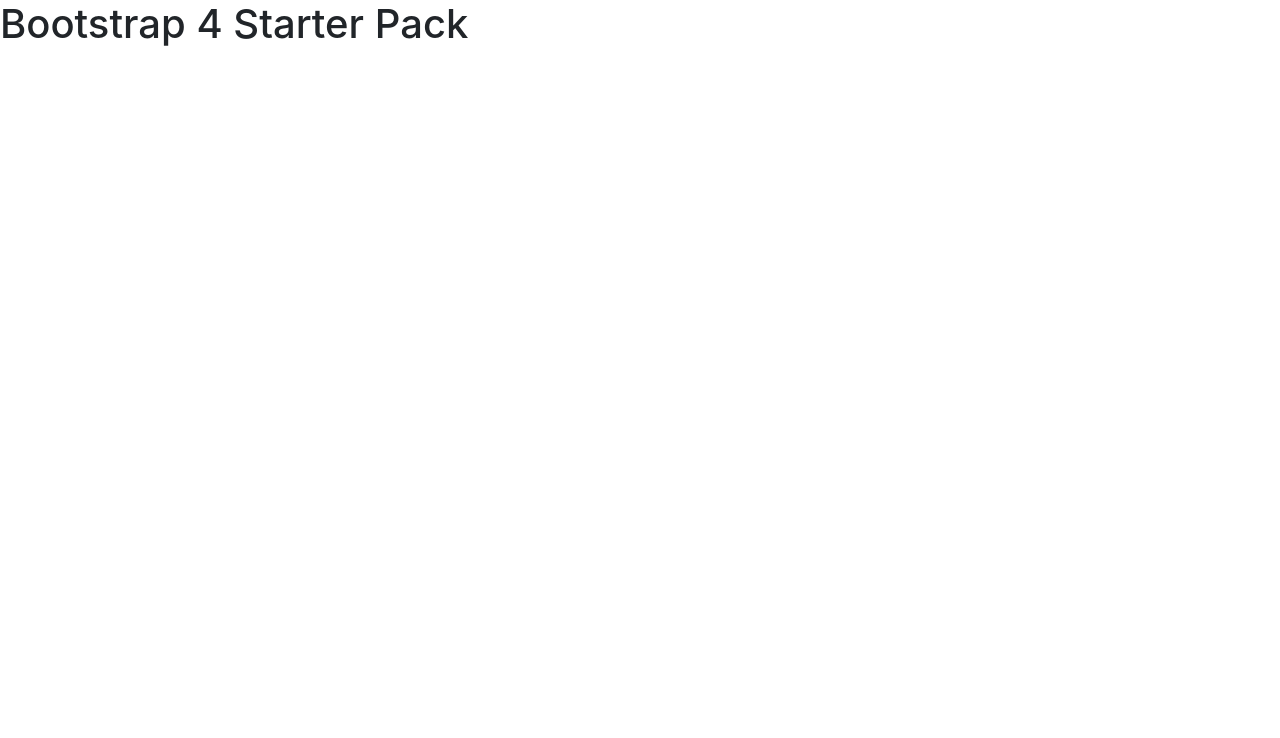
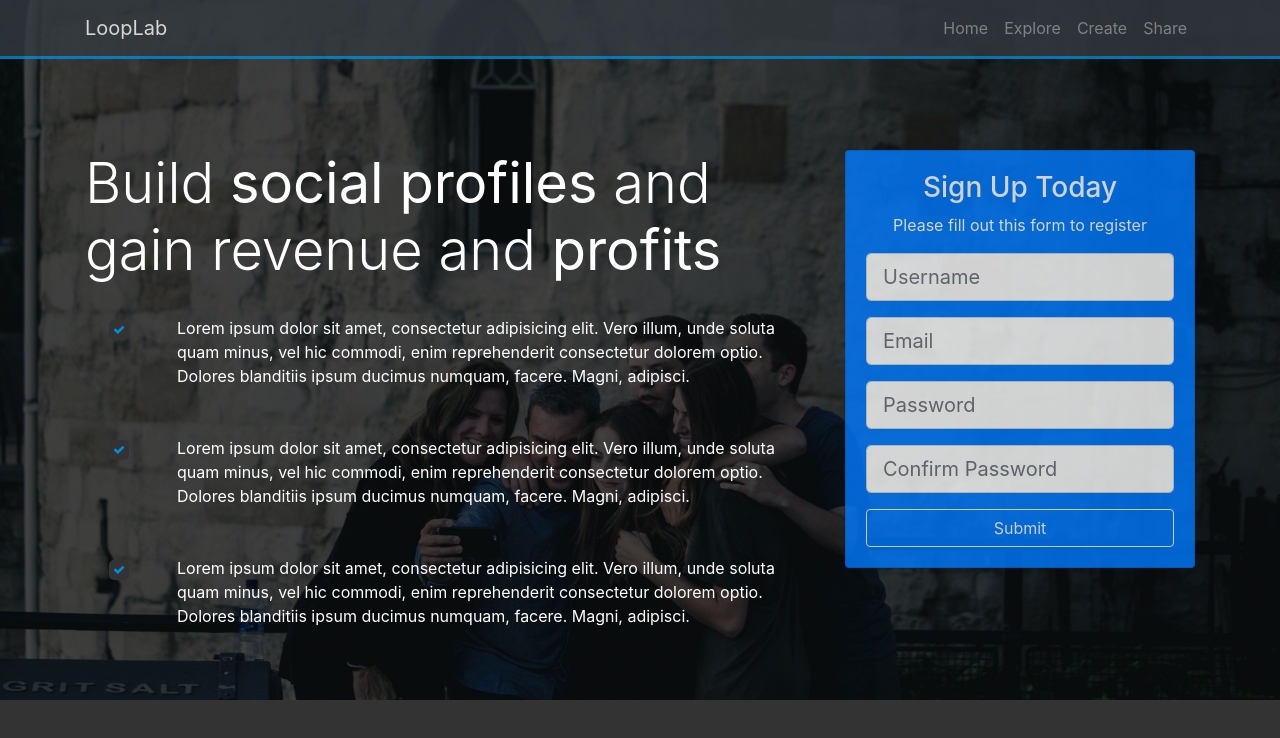
Before and after one commit to 112Legion112/bt4-looplab, a website: page src/index.html in a window 1280 px wide. Drawn offline with nearby package versions, Linux system fonts and the light colour scheme; files that its build step writes are made by us from their sources.

Commit message:
header section

```diff
--- a/gulpfile.js
+++ b/gulpfile.js
@@ -27,7 +27,7 @@
     server: "./src"
   });
   gulp.watch(['node_modules/bootstrap/scss/bootstrap.scss', 'src/scss/*.scss'], ['sass']);
-  gulp.watch(["src/*.html"]).on('chage', browserSync.reload);
+  gulp.watch(["src/*.html"]).on('change', browserSync.reload);
 });
 
 // Move Fonts Folder to src
--- a/src/index.html
+++ b/src/index.html
@@ -4,13 +4,99 @@
   <meta charset="UTF-8">
   <meta name="viewport" content="width=device-width, initial-scale=1.0">
   <meta http-equiv="X-UA-Compatible" content="ie=edge">
-  <title>Bootstrap 4 Starter Pack</title>
+  <title>LoopLab Theme</title>
   <link rel="stylesheet", href="css/font-awesome.min.css">
   <link rel="stylesheet", href="css/bootstrap.css">
   <link rel="stylesheet", href="css/style.css">
 </head>
 <body>
-  <h1>Bootstrap 4 Starter Pack</h1>
+  <nav class="navbar navbar-expand-sm bg-dark navbar-dark fixed-top">
+    <div class="container">
+      <button class="navbar-toggler" data-toggle="collapse" data-target="#navbarCollapse">
+        <span class="navbar-toggler-icon"></span>
+      </button>
+      <a href="index.html" class="navbar-brand">LoopLab</a>
+      <div class="collapse navbar-collapse" id="navbarCollapse">
+        <ul class="navbar-nav ml-auto">
+          <li class="nav-item">
+            <a href="#home" class="nav-link">Home</a>
+          </li>
+          <li class="nav-item">
+            <a href="#explore-head-section" class="nav-link">Explore</a>
+          </li>
+          <li class="nav-item">
+            <a href="#create-head-section" class="nav-link">Create</a>
+          </li>
+          <li class="nav-item">
+            <a href="#share-head-section" class="nav-link">Share</a>
+          </li>
+        </ul>
+    </div>
+  </nav>
+
+  <!-- HOME SECTION -->
+  <header id="home-section">
+    <div class="dark-overlay">
+      <div class="home-innier">
+        <div class="container">
+          <div class="row">
+            <div class="col-lg-8 d-none d-lg-block">
+              <h1 class="display-4">Build <strong>social profiles</strong> and gain revenue and <strong>profits</strong></h1>
+              <div class="d-flex flex-row">
+                <div class="p-4 align-self-start">
+                  <i class="fa fa-check"></i>
+                </div>
+                <div class="p-4 align-self-end">
+                  Lorem ipsum dolor sit amet, consectetur adipisicing elit. Vero illum, unde soluta quam minus, vel hic commodi, enim reprehenderit consectetur dolorem optio. Dolores blanditiis ipsum ducimus numquam, facere. Magni, adipisci.
+                </div>
+              </div>
+              <div class="d-flex flex-row">
+                <div class="p-4 align-self-start">
+                  <i class="fa fa-check"></i>
+                </div>
+                <div class="p-4 align-self-end">
+                  Lorem ipsum dolor sit amet, consectetur adipisicing elit. Vero illum, unde soluta quam minus, vel hic commodi, enim reprehenderit consectetur dolorem optio. Dolores blanditiis ipsum ducimus numquam, facere. Magni, adipisci.
+                </div>
+              </div>
+              <div class="d-flex flex-row">
+                <div class="p-4 align-self-start">
+                  <i class="fa fa-check"></i>
+                </div>
+                <div class="p-4 align-self-end">
+                  Lorem ipsum dolor sit amet, consectetur adipisicing elit. Vero illum, unde soluta quam minus, vel hic commodi, enim reprehenderit consectetur dolorem optio. Dolores blanditiis ipsum ducimus numquam, facere. Magni, adipisci.
+                </div>
+              </div>
+            </div>
+            <div class="col-lg-4">
+              <div class="card bg-primary text-center card-form">
+                <div class="card-body">
+                  <h3>Sign Up Today</h3>
+                  <p>Please fill out this form to register</p>
+                  <form action="">
+                    <div class="form-group">
+                      <input type="text" class="form-control form-control-lg" placeholder="Username">
+                    </div>
+                    <div class="form-group">
+                      <input type="email" class="form-control form-control-lg" placeholder="Email">
+                    </div>
+                    <div class="form-group">
+                      <input type="password" class="form-control form-control-lg" placeholder="Password">
+                    </div>
+                    <div class="form-group">
+                      <input type="password" class="form-control form-control-lg" placeholder="Confirm Password">
+                    </div>
+                    <input type="submit" class="btn btn-outline-light btn-block">
+                  </form>
+                </div>
+              </div>
+            </div>
+          </div>
+        </div>
+      </div>
+    </div>
+  </header>
+
+
   <script src="js/jquery.min.js"></script>
   <script src="js/popper.min.js"></script>
   <script src="js/bootstrap.min.js"></script>
--- a/src/scss/style.scss
+++ b/src/scss/style.scss
@@ -0,0 +1,47 @@
+$bg-color:#333;
+$font-color:#fff;
+$primary-color:#008ed6;
+$dark-overlay: rgba(0,0,0,0.7);
+$font-size: 12px;
+
+body{
+  background: $bg-color;
+  color: $font-color;
+}
+
+.navbar{
+  border-bottom: $primary-color 3px solid;
+  opacity: 0.8;
+}
+
+#home-section{
+  background:url('../img/home.jpg') no-repeat;
+  background-size: cover;
+  background-attachment:fixed;
+  min-height: 700px;
+
+  .dark-overlay{
+    background-color:$dark-overlay;
+    position: absolute;
+    top: 0;
+    left: 0;
+    width: 100%;
+    min-height: 700px;
+  }
+
+  .home-innier{
+    padding-top:150px;
+  }
+
+  .card-form{
+    opacity:0.8;
+  }
+
+  .fa{
+    color:$primary-color;
+    background: #333;
+    padding: 4px;
+    border-radius:5px;
+    font-size:$font-size;
+  }
+}
```
Also changed, not shown: src/img/home.jpg (added).
